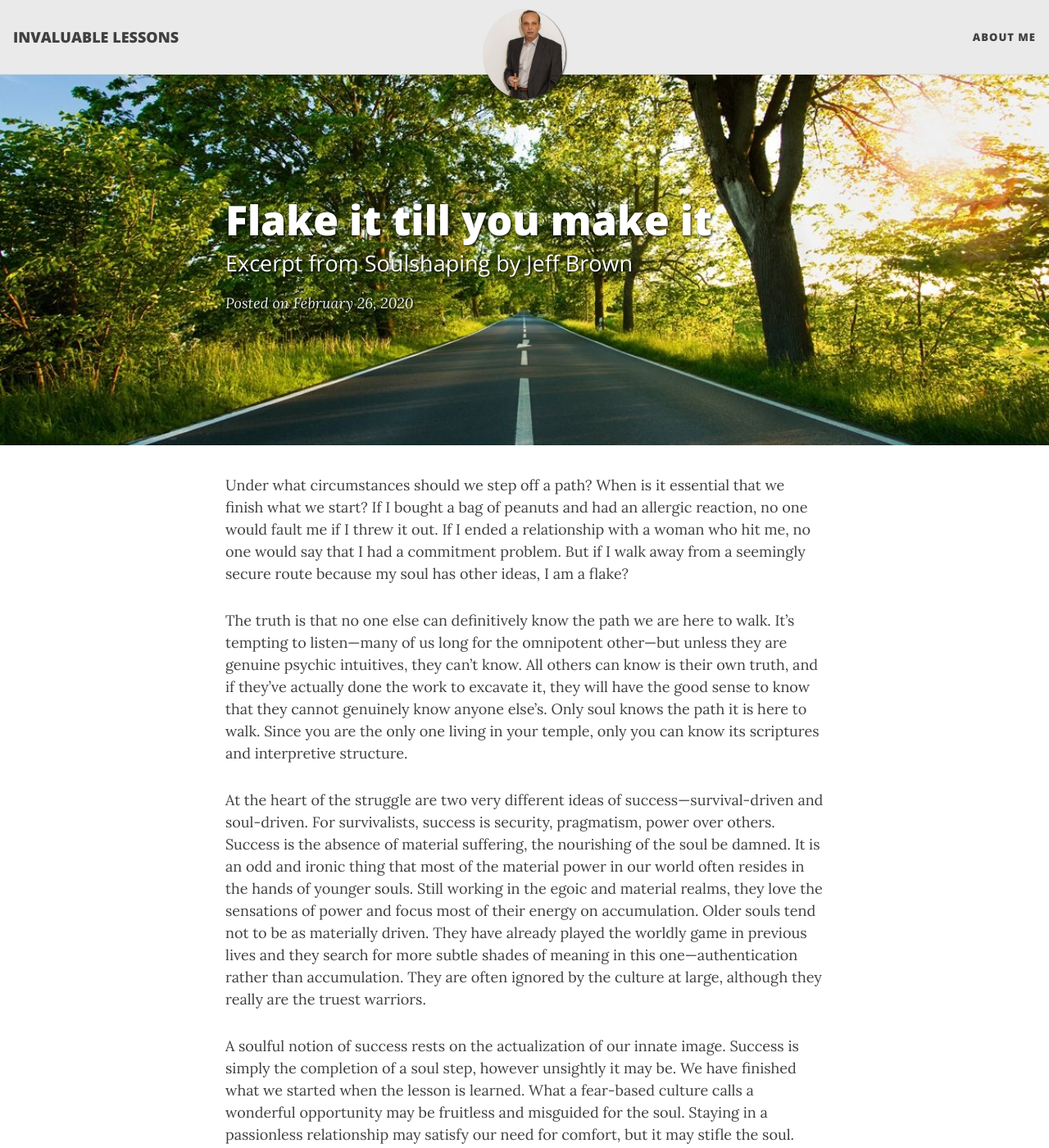
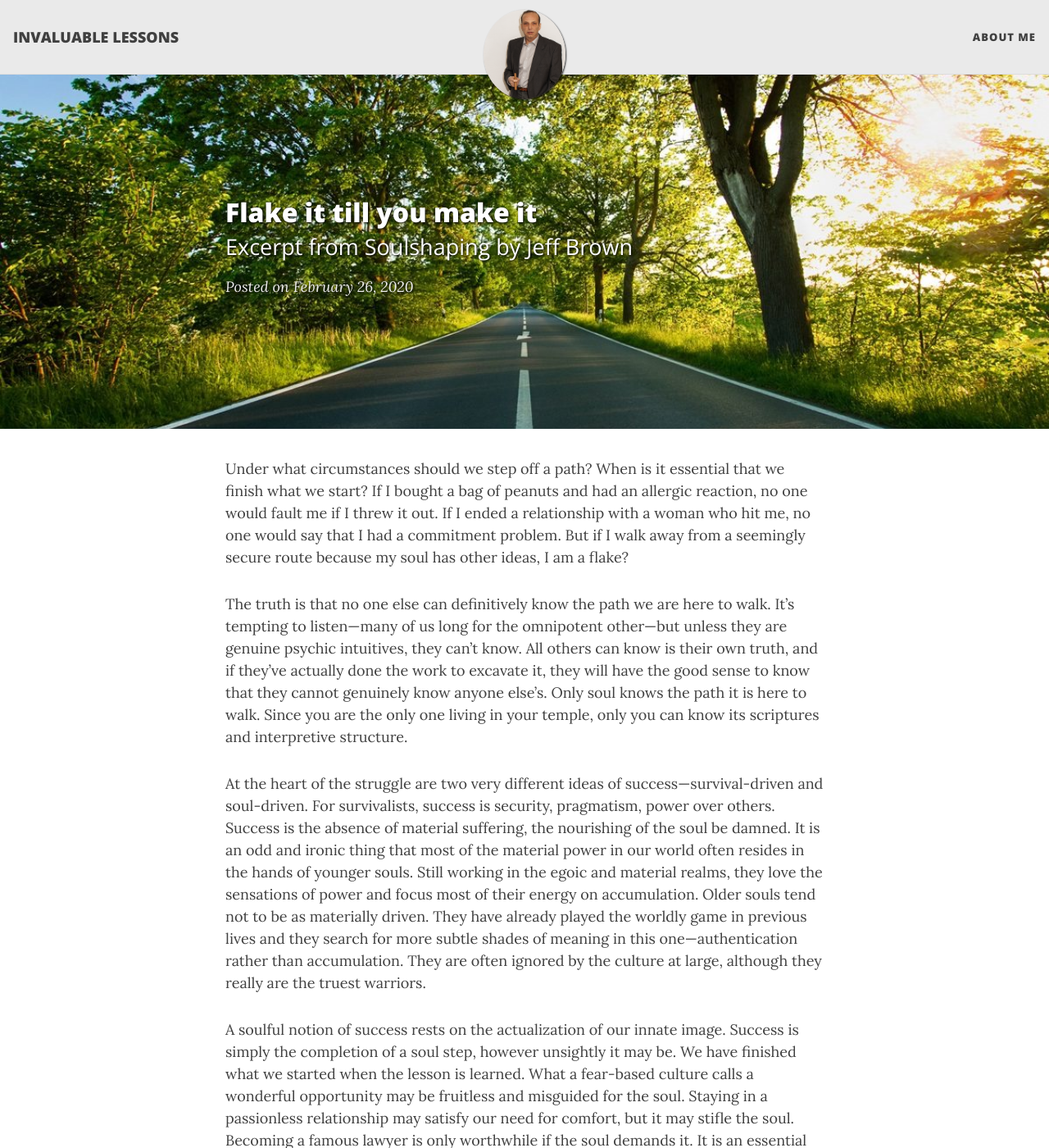
Before and after one commit to quintabatan/quintabatan.github.io, a Jekyll site: the page built from _posts/2020-02-26-flake-it-till-you-make-it.md, in a window 1280 px wide and 1400 px high. Shown: the whole window at 82% size. Built offline with Jekyll 4.4.1, drawn with Linux system fonts in a browser that asks for light colours; nearby versions of some CDN libraries.

Commit message:
Update beautifuljekyll.css

```diff
--- a/assets/css/beautifuljekyll.css
+++ b/assets/css/beautifuljekyll.css
@@ -708,7 +708,7 @@ nav.top-nav-short-permanent ~ header > .intro-header.big-img {
     font-size: 3rem;
   }
   .intro-header .post-heading h1 {
-    font-size: 3.125rem;
+    font-size: 2rem;
   }
   .intro-header.big-img .img-desc {
     font-size: 0.875rem;
```
